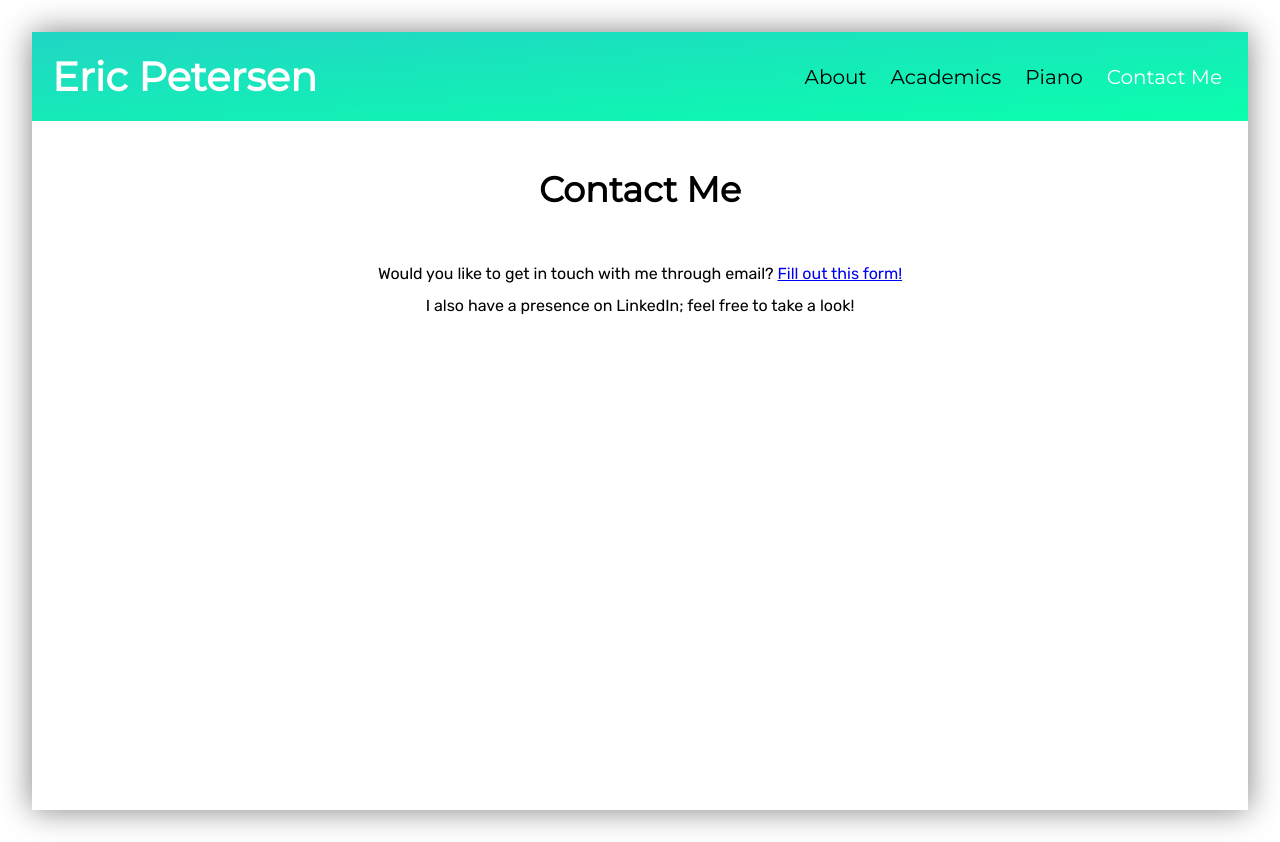
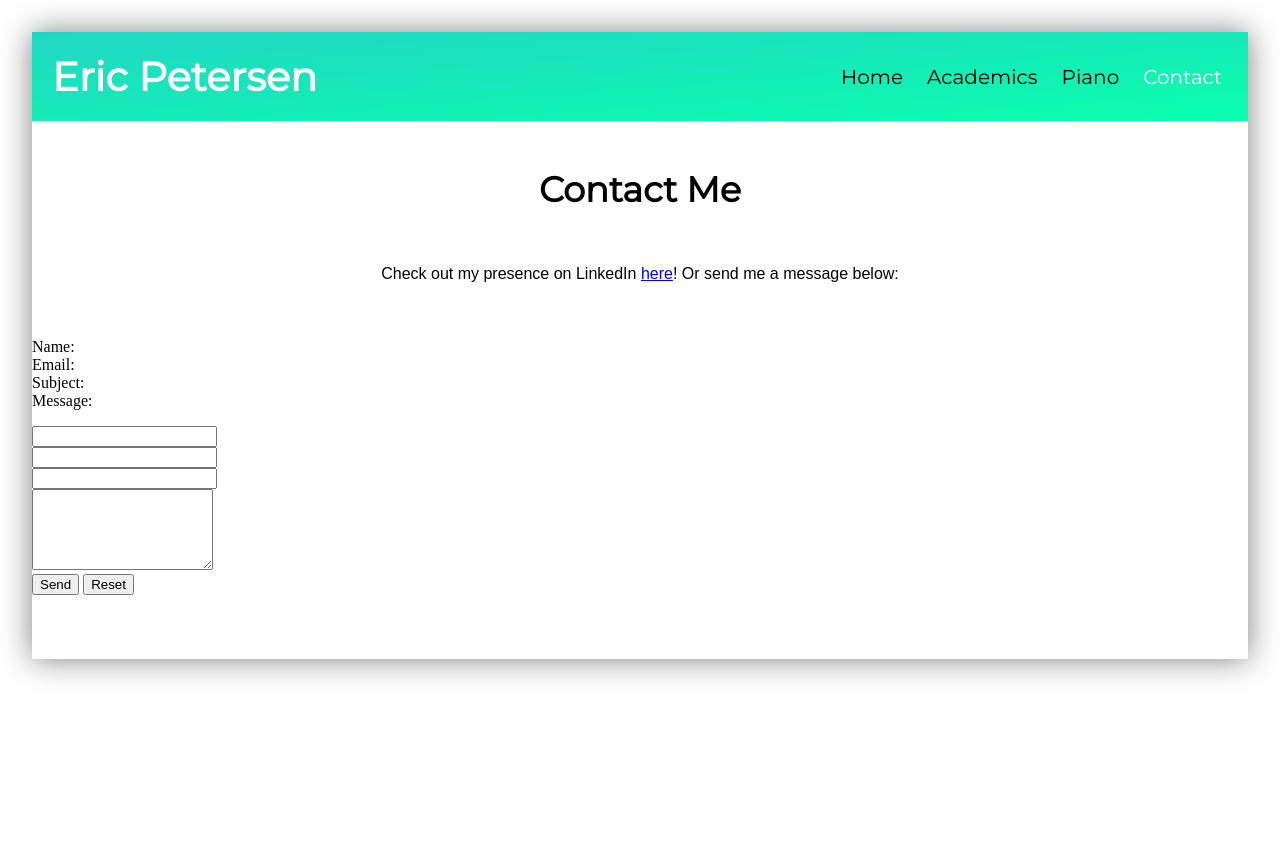
Before and after one commit to Eric-Ptn/Eric-Ptn.github.io, a plain HTML site: page contact.html in a window 1280 px wide. After the commit the page ends 800 px from the top, so only its background shows below. Drawn offline with Linux system fonts and the light colour scheme.

Commit message:
Update contact.html

```diff
--- a/contact.html
+++ b/contact.html
@@ -11,7 +11,7 @@
         <link href="./main.css"  rel="stylesheet" type="text/css">
         <!--fonts-->
         <link href="https://fonts.googleapis.com/css2?family=Montserrat&display=swap" rel="stylesheet">
-        <link href="https://fonts.googleapis.com/css2?family=Rubik&display=swap" rel="stylesheet">
+        <link href="https://fonts.googleapis.com/css2?family=Dosis:wght@200&display=swap" rel="stylesheet">
     </head>
     <body>
 		<!--Loader-->
@@ -29,10 +29,10 @@
             <!--Navigation-->
             <nav>
                 <ul class="link-class" id="links">
-                    <li><a href="index.html" title="About">About</a></li>
+                    <li><a href="index.html" title="Home">Home</a></li>
                     <li><a href="academics.html" title="Academics">Academics</a></li>
                     <li><a href="piano.html" title="Piano">Piano</a></li>
-                    <li><a href="contact.html" title="Contact Me" class="active">Contact Me</a></li>
+                    <li><a href="contact.html" title="Contact" class="active">Contact</a></li>
                 </ul>
             </nav>
         </section>
@@ -42,10 +42,32 @@
                 <div class="subtitle">
                     <h3>Contact Me</h3>
                 </div>
-                <div class="writing toosmall" style="text-align:center;">
-                    <p>Would you like to get in touch with me through email?  <a href="https://docs.google.com/forms/d/e/1FAIpQLSficOY2sB3kzo2lqU6ytZCDNdGEgs9iOt_2hZttMSn-V8d-HQ/viewform?usp=pp_url"
-                    target="_blank">Fill out this form!</a></p>
-		            <p>I also have a presence on LinkedIn; feel free to take a look!</p>
+                <div class="writing" style="text-align:center;">
+		            <p>Check out my presence on LinkedIn <a href="https://www.linkedin.com/in/eric-petersen-79513b1b5/" target="_blank">here</a>! Or send me a message below:</p>
+                </div>
+                <div id="contact-form">
+                    <ul style="list-style: none; padding-left: 0;">
+                        <li>Name:</li>
+                        <li>Email:</li>
+                        <li>Subject:</li>
+                        <li>Message:</li>
+                    </ul>
+                    <form action="https://formspree.io/f/mqkwgdlg" method="post">
+                        <p>
+                            <input type="text" name="name">
+                        </p>
+                        <p>
+                            <input type="email" name="email">
+                        </p>
+                        <p>
+                            <input type="text" name="subject">
+                        </p>
+                        <p>
+                            <textarea name="message" rows="5"></textarea>
+                        </p>
+                        <input type="submit" value="Send">
+                        <input type="reset" value="Reset">
+                    </form>
                 </div>
             </div>
         </section>
```
